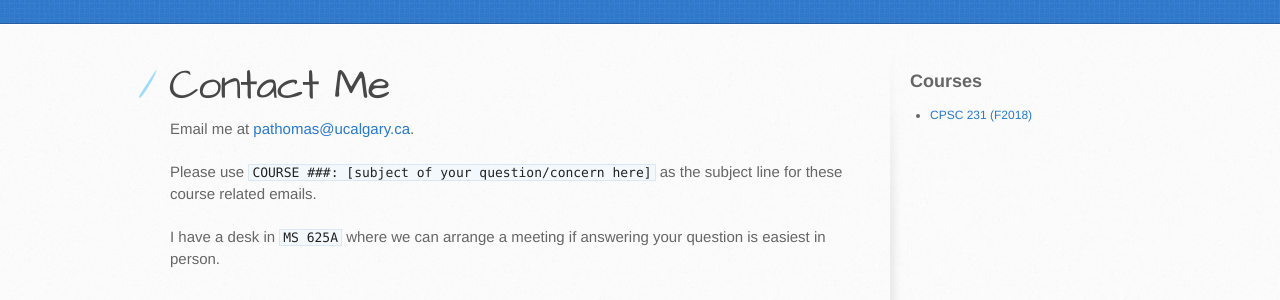
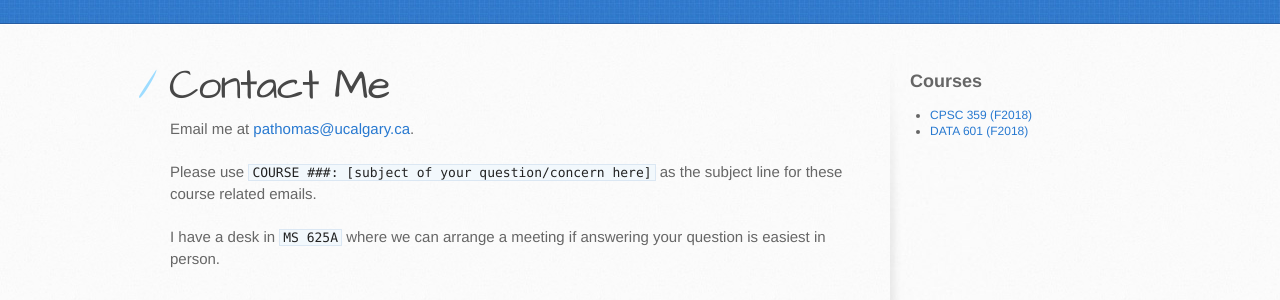
Before and after one commit to philstutorials/philstutorials.github.io, a Jekyll site: the page built from index.md, in a window 1280 px wide. Shown: the part 177-477 px from the top of the page. Built offline with Jekyll 4.4.1, drawn with Linux system fonts in a browser that asks for light colours; our own code applies the rules of GitHub Pages for plain Markdown files.

Commit message:
Update pages.yml

```diff
--- a/_data/pages.yml
+++ b/_data/pages.yml
@@ -1,5 +1,8 @@
 docs_list_title: Courses
 docs:
 
-- title: CPSC 231 (F2018)
-  url: course1.html
+- title: CPSC 359 (F2018)
+  url: CPSC359.html
+
+- title: DATA 601 (F2018)
+  url: DATA601.html
```
